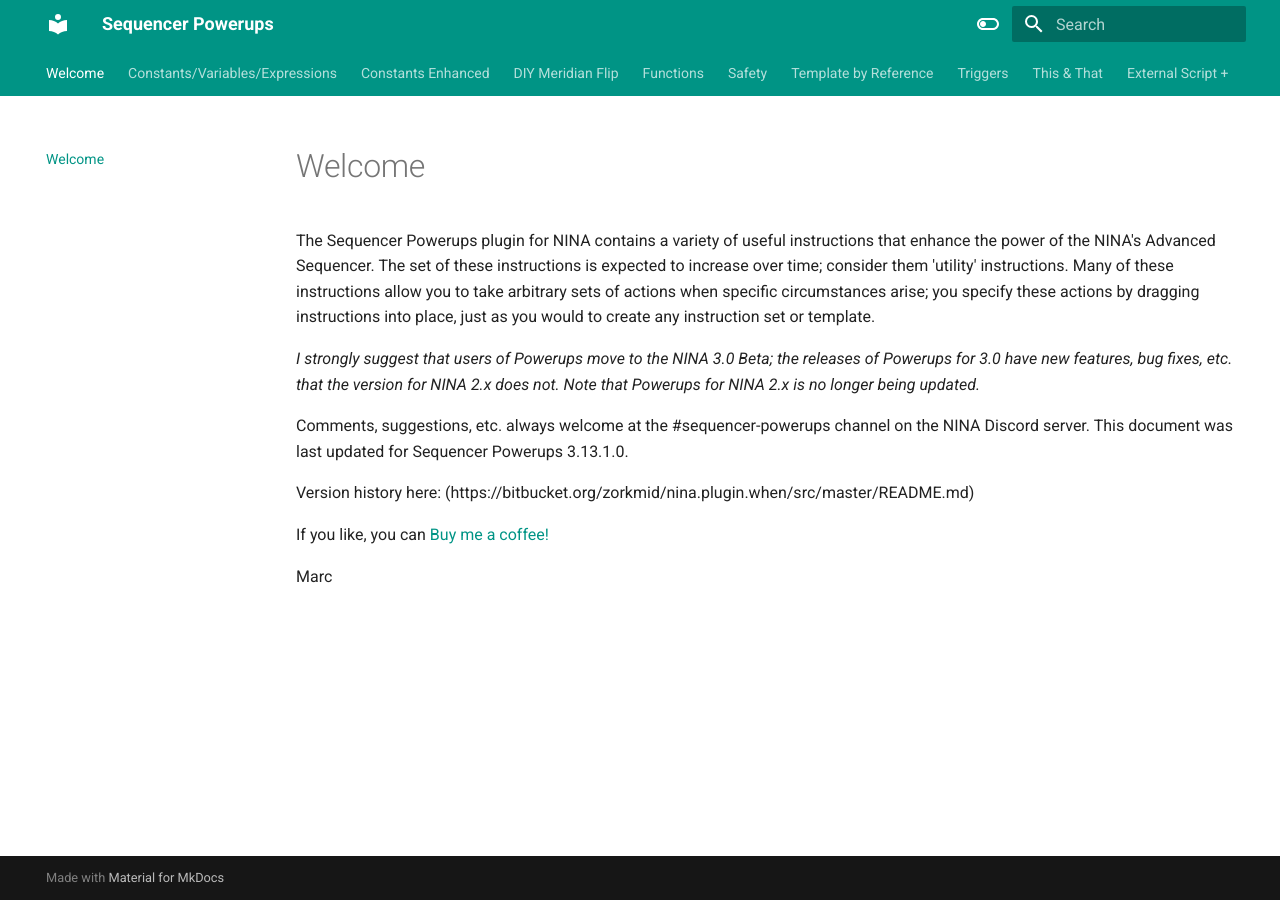
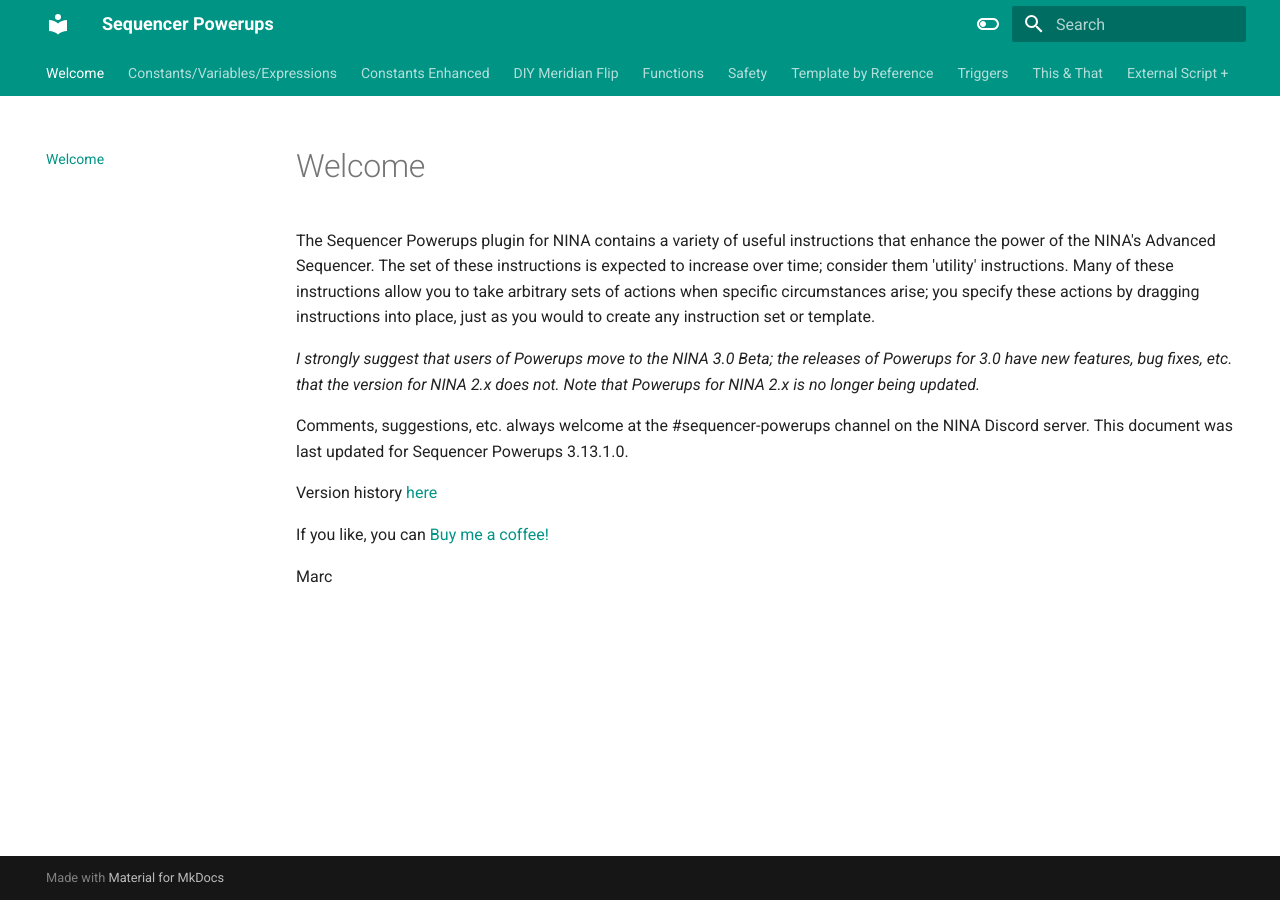
Before and after one commit to marcblank/marcblank.github.io, an MkDocs documentation site: the page built from docs/index.md, in a window 1280 px wide. Built offline with MkDocs 1.6.1 and Material for MkDocs 9.7.7, drawn with Linux system fonts in a browser that asks for light colours.

Commit message:
Add reference to version history

```diff
--- a/docs/index.md
+++ b/docs/index.md
@@ -6,7 +6,7 @@
 
 Comments, suggestions, etc. always welcome at the #sequencer-powerups channel on the NINA Discord server.  This document was last updated for Sequencer Powerups 3.13.1.0.
 
-Version history here: (https://bitbucket.org/zorkmid/nina.plugin.when/src/master/README.md)
+Version history [here](https://bitbucket.org/zorkmid/nina.plugin.when/src/master/README.md)
 
 If you like, you can [Buy me a coffee!](https://www.buymeacoffee.com/marcblank)
 
```
